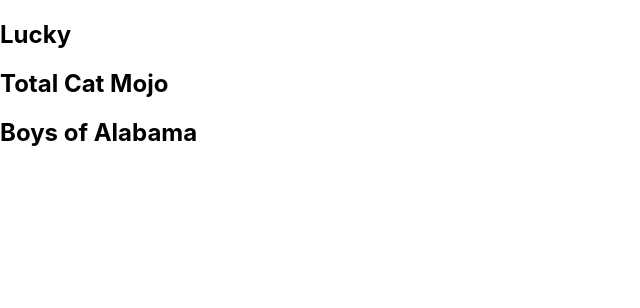
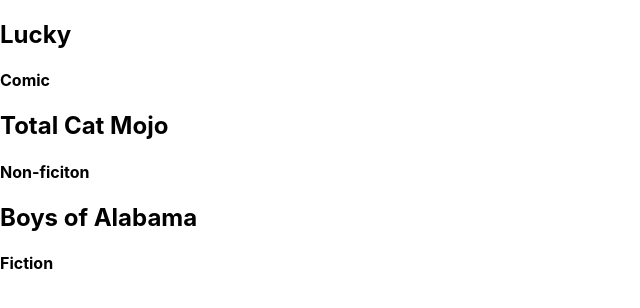
Before and after one commit to Sara-Harvey/book-list-frontend, a React (Create React App) app: page / in a window 1280 px wide. Shown: the top 308 px of the page, without its empty margins (0-640 px from the left). Built offline with nearby package versions, Linux system fonts and the light colour scheme.

Commit message:
added genre to book card

```diff
--- a/src/BookCard.js
+++ b/src/BookCard.js
@@ -2,7 +2,7 @@
 
 class BookCard extends React.Component {
 	render() {
-		return <div><h2>{this.props.book.title}</h2></div>;
+		return <div><h2>{this.props.book.title}</h2><h4>{this.props.book.category}</h4></div>;
 	}
 }
 
```
